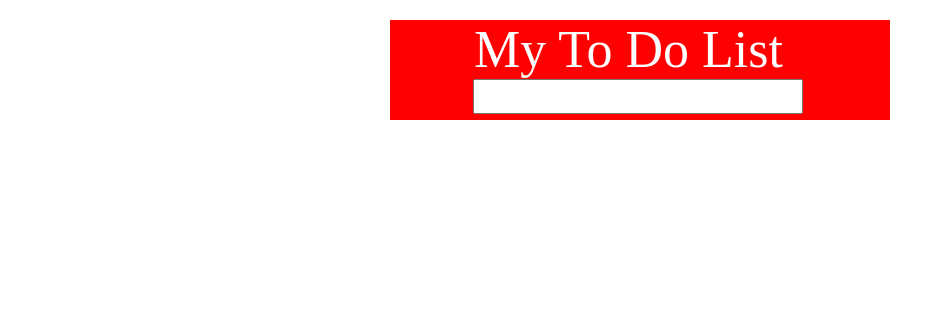
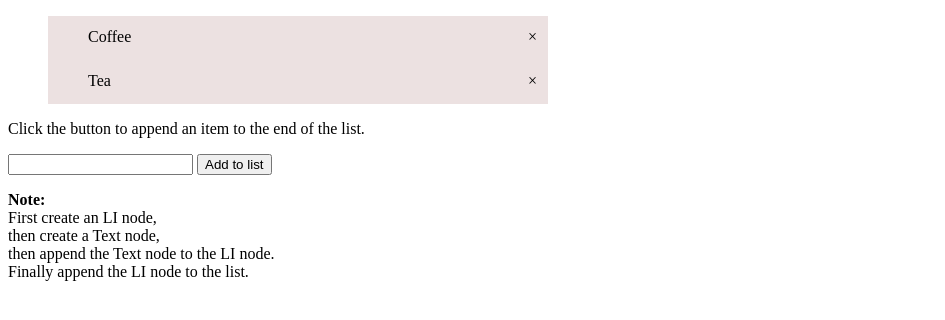
Before and after one commit to 17020962/1-2, a plain HTML site: page index.html in a window 1280 px wide. Shown: the whole page, without its empty margins (0-945 px from the left). Drawn offline with Linux system fonts and the light colour scheme.

Commit message:
Update index.html

```diff
--- a/index.html
+++ b/index.html
@@ -1,37 +1,7 @@
 <!DOCTYPE html>
-<html lang="en">
-<head>
-	<meta charset="UTF-8">
-	<title>To Do List</title>
-	<style type="text/css">
-		body {
-			width: 500px;
-			margin: 0 auto;
-			margin-top: 20px;
-		}
-		.header{
-			background: red;
-			height: 100px;
-			color: white;
-		}
-		.input{
-			padding-left: 83px;
-		}
-		.input-in{
-			font-size: 25px;
-		}
-		.button{
-			font-size: 25px;
-		}
-		.header-up{
-			font-size: 52px;
-			padding-left: 84px;
-		}
-		.main ul{
-			padding-left: 0px;
-			margin: 0px;
-		}
-		.main ul li {
+<html>
+<style>
+	#myList li{
 			list-style: none;
 			font-size: 16px;
 			height: 22px;
@@ -39,47 +9,42 @@
 			padding: 12px 10px 10px 40px;
 			background-color: #ece1e1;
       }
-		.main ul li:hover{
+     #myList li span{
+			height: 18px;
+			width: 10px;
+            float: right;
+			clear: right;
+		}
+      #myList li:hover{
 			background-color: #b9a0a0;
 			position: relative;
 		}
-		.main ul li{
-			float: left;
-			clear: left;
-		}
-		.main ul li .close{
-			float: right;
-			clear: right;
+      #myList li:hover .close{
       		top: 0px;
 			right: 0px;
-		}
-		.main ul li span{
-			height: 18px;
-			width: 10px;
-		}
-		.main ul li:hover .close{
       		background: red;
 			position: absolute;
             padding: 13px;
       }
 </style>
-</head>
+
 <body>
-	<div id="main-todo">
-		<div class="header">
-			<div class="header-up">My To Do List</div>
-			<div class="input">
-			<input id="input-in" class="input-in" type="text" onkeypress="myFunction(event)">
-			</div>
-		</div>
-	<div class="main">
+
 <ul id="myList">
-
+  <li>Coffee<span class="close">&times;</span></li>
+  <li>Tea<span class="close">&times;</span></li>
 </ul>
 
-	</div>
-	</div>
-	<script type="text/javascript">
+<p>Click the button to append an item to the end of the list.</p>
+
+<input id = "input-in" onclick="myFunction(event)">
+
+<button>Add to list</button>
+
+<div id = "demo"></div>
+
+<script>
+
 var str = [];
 
 function pushStringToArray(){
@@ -87,6 +52,10 @@ function pushStringToArray(){
 	var text = documnet.getElementById("input-in").value;
     str.push(text);
 
+}
+
+function freshInput(){
+	document.getElementById("input-in").value = '';
 }
 
 function render(){
@@ -101,17 +70,10 @@ function render(){
 
 }
 
-function freshInput(){
-	document.getElementById("input-in").value = '';
-}
-
 function myFunction(event){
 
-   var x = event.code;
-   if(x === "Enter" ){
    AddFunction();
    freshInput();
-   }
 
 }
 
@@ -136,5 +98,8 @@ function removeTodoInString(index){
 }
 
 </script>
+
+<p><strong>Note:</strong><br>First create an LI node,<br> then create a Text node,<br> then append the Text node to the LI node.<br>Finally append the LI node to the list.</p>
+
 </body>
 </html>
```
Lines whose indentation alone changed are shown as unchanged.
